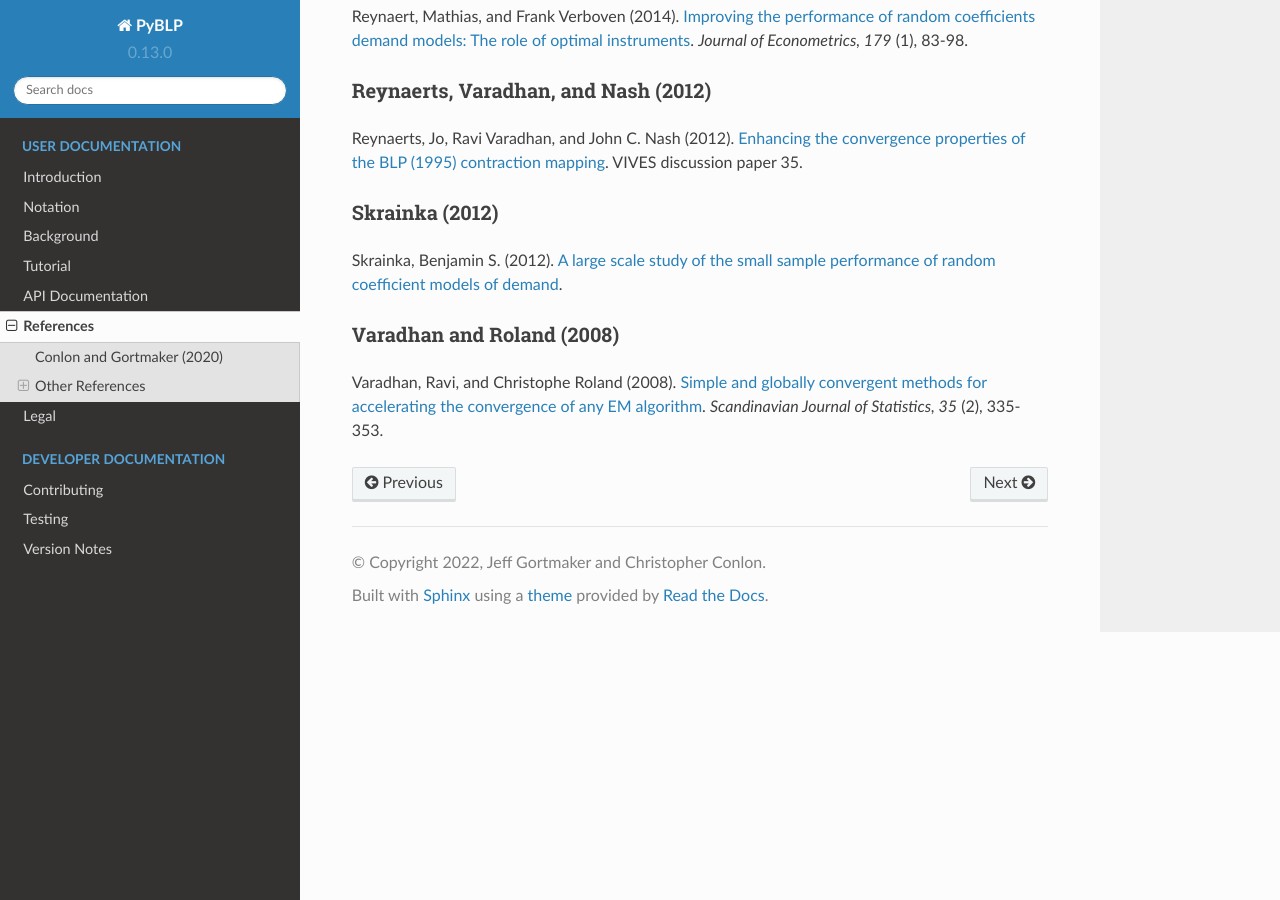
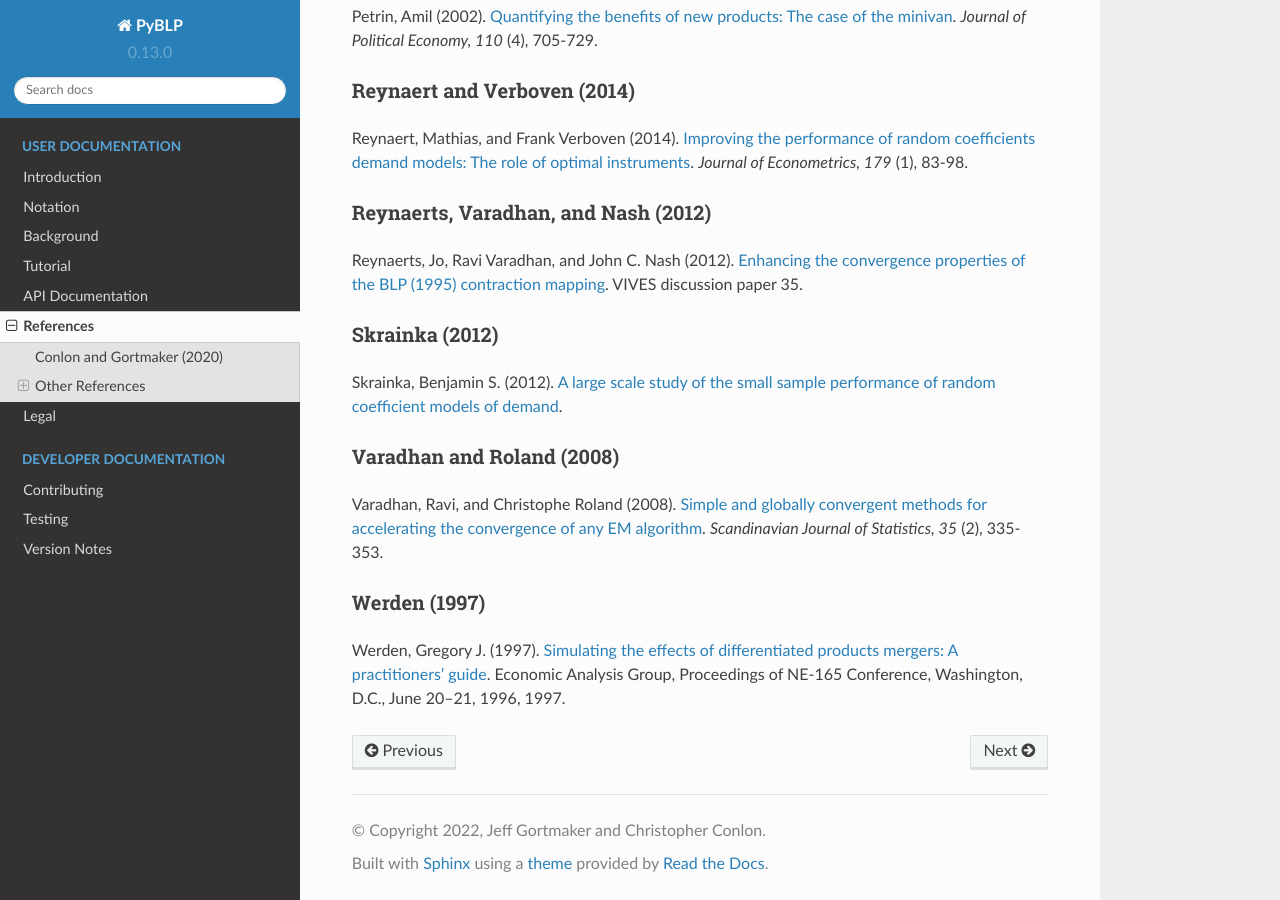
Before and after one commit to jeffgortmaker/pyblp, a Sphinx documentation site: the page built from docs/references.rst, in a window 1280 px wide and 900 px high, scrolled down 4193 px. Built offline with Sphinx 7.4.7 and the Read the Docs theme 2.0.0, drawn with Linux system fonts in a browser that asks for light colours; some of the changed text lies outside the part shown.

Commit message:
DOC: fix references for partial vs. full merger simulation approaches

```diff
--- a/docs/references.rst
+++ b/docs/references.rst
@@ -109,6 +109,12 @@
 Grigolon, Laura, and Frank Verboven (2014). `Nested logit or random coefficients logit? A comparison of alternative discrete choice models of product differentiation <https://ideas.repec.org/a/tpr/restat/v96y2014i5p916-935.html>`_. *Review of Economics and Statistics, 96* (5), 916-935.
 
 
+Hausman, Leonard, and Zona (1994)
+~~~~~~~~~~~~~~~~~~~~~~~~~~~~~~~~~
+
+Hausman, Jerry, Gregory Leonard, and J. Douglas Zona (1994). `Competitive analysis with differentiated products <https://ideas.repec.org/a/adr/anecst/y1994i34p143-157.html>`_. *Annals of Economics and Statistics, 34*, 143-157.
+
+
 Hansen (1982)
 ~~~~~~~~~~~~~
 
@@ -215,3 +221,9 @@
 ~~~~~~~~~~~~~~~~~~~~~~~~~~
 
 Varadhan, Ravi, and Christophe Roland (2008). `Simple and globally convergent methods for accelerating the convergence of any EM algorithm <https://ideas.repec.org/a/bla/scjsta/v35y2008i2p335-353.html>`_. *Scandinavian Journal of Statistics, 35* (2), 335-353.
+
+
+Werden (1997)
+~~~~~~~~~~~~~
+
+Werden, Gregory J. (1997). `Simulating the effects of differentiated products mergers: A practitioners' guide <https://ideas.repec.org/p/ags/rpssiw/25942.html>`_. Economic Analysis Group, Proceedings of NE-165 Conference, Washington, D.C., June 20–21, 1996, 1997.
```
Also changed, not shown: docs/notebooks/tutorial/post_estimation.ipynb, 1 other file.
